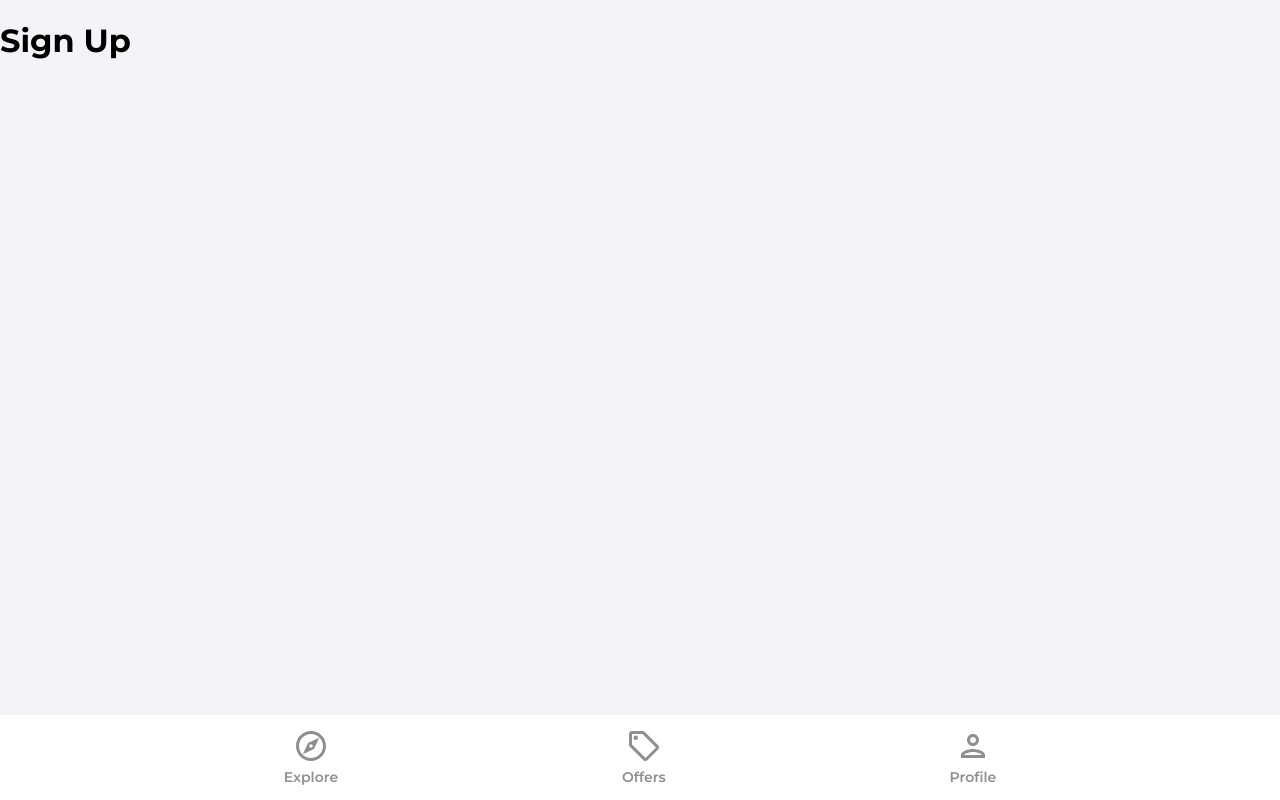
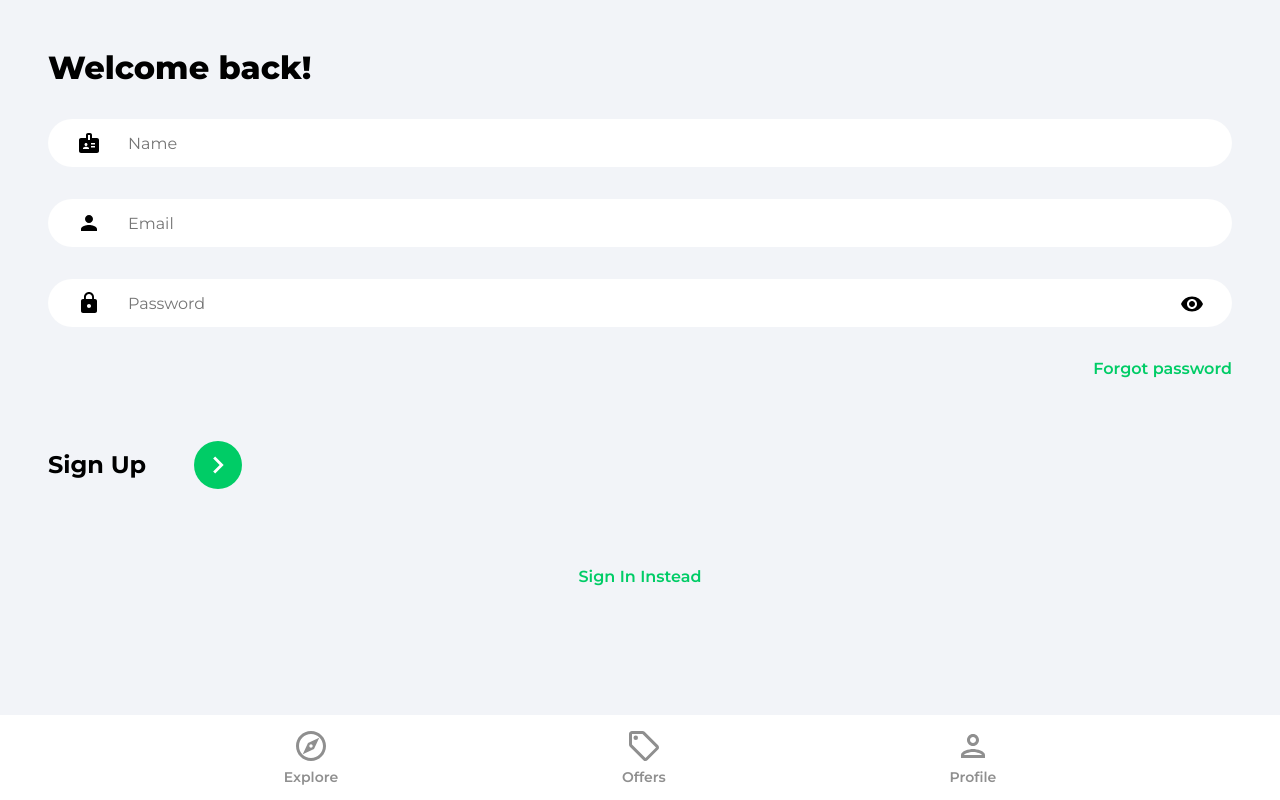
Before and after one commit to Catevika/BRAD-TRAVERSY_house-marketplace-practice, a React (Create React App) app: page /sign-up in a window 1280 px wide. Built offline with nearby package versions, Linux system fonts and the light colour scheme.

Commit message:
Add SignIn and SignUp pages

```diff
--- a/src/App.js
+++ b/src/App.js
@@ -2,7 +2,6 @@
 
 import Explore from './pages/Explore';
 import Offers from './pages/Offers';
-import Profile from './pages/Profile';
 import SignIn from './pages/SignIn';
 import SignUp from './pages/SignUp';
 import ForgotPassword from './pages/ForgotPassword';
--- a/src/components/Navbar.jsx
+++ b/src/components/Navbar.jsx
@@ -20,8 +20,8 @@
 					<li className='navbarListItem' onClick={() => navigate('/')}>
 						<ExploreIcon
 							fill={pathMatchRoute('/') ? '#2C2C2C' : '#8F8F8F'}
-							width={36}
-							height={36}
+							width='36px'
+							height='36px'
 						/>
 						<p
 							className={
@@ -36,8 +36,8 @@
 					<li className='navbarListItem' onClick={() => navigate('/offers')}>
 						<OfferIcon
 							fill={pathMatchRoute('/offers') ? '#2C2C2C' : '#8F8F8F'}
-							width={36}
-							height={36}
+							width='36px'
+							height='36px'
 						/>
 						<p
 							className={
@@ -52,8 +52,8 @@
 					<li className='navbarListItem' onClick={() => navigate('/profile')}>
 						<PersonOutlineIcon
 							fill={pathMatchRoute('/profile') ? '#2C2C2C' : '#8F8F8F'}
-							width={36}
-							height={36}
+							width='36px'
+							height='36px'
 						/>
 						<p
 							className={
--- a/src/pages/SignIn.jsx
+++ b/src/pages/SignIn.jsx
@@ -1,8 +1,81 @@
+import { useState } from 'react';
+import { Link, useNavigate } from 'react-router-dom';
+import { ReactComponent as ArrowRightIcon } from '../assets/svg/keyboardArrowRightIcon.svg';
+import visibilityIcon from '../assets/svg/visibilityIcon.svg';
+
 function SignIn() {
+	const [showPassword, setShowPassword] = useState(false);
+	const [formData, setFormData] = useState({
+		email: '',
+		password: ''
+	});
+
+	// * We destructure form data for later use of email and password separatly
+
+	const { email, password } = formData;
+
+	const navigate = useNavigate();
+
+	const onChange = (e) => {
+		setFormData((prevState) => ({
+			...prevState,
+			[e.target.id]: e.target.value // * Will be either id='email' or id='password'
+		}));
+	};
+
 	return (
-		<div>
-			<h1>Sign In</h1>
-		</div>
+		<>
+			<div className='pageContainer'>
+				<header>
+					<p className='pageHeader'>Welcome back!</p>
+				</header>
+				<main>
+					<form>
+						<input
+							className='emailInput'
+							type='email'
+							name='email'
+							id='email'
+							placeholder='Email'
+							value={email}
+							onChange={onChange}
+							autoComplete='current-email'
+						/>
+						<div className='passwordInputDiv'>
+							<input
+								className='passwordInput'
+								type={showPassword ? 'text' : 'password'}
+								name='password'
+								id='password'
+								placeholder='Password'
+								value={password}
+								onChange={onChange}
+								autoComplete='current-password'
+							/>
+							<img
+								src={visibilityIcon}
+								alt='Show password'
+								className='showPassword'
+								onClick={() => setShowPassword((prevState) => !prevState)}
+							/>
+						</div>
+						<Link to='/forgot-password' className='forgotPasswordLink'>
+							Forgot password
+						</Link>
+						<div className='signInBar'>
+							<p className='signInText'>Sign In</p>
+							<button className='signInButton'>
+								<ArrowRightIcon fill='#fff' width='34px' height='34px' />
+							</button>
+						</div>
+					</form>
+					{/* Google OAuth */}
+					<Link to='/sign-up' className='registerLink'>
+						Sign Up Instead
+					</Link>
+				</main>
+			</div>
+		</>
 	);
 }
 
--- a/src/pages/SignUp.jsx
+++ b/src/pages/SignUp.jsx
@@ -1,8 +1,92 @@
+import { useState } from 'react';
+import { Link, useNavigate } from 'react-router-dom';
+import { ReactComponent as ArrowRightIcon } from '../assets/svg/keyboardArrowRightIcon.svg';
+import visibilityIcon from '../assets/svg/visibilityIcon.svg';
+
 function SignUp() {
+	const [showPassword, setShowPassword] = useState(false);
+	const [formData, setFormData] = useState({
+		name: '',
+		email: '',
+		password: ''
+	});
+
+	// * We destructure form data for later use of email and password separatly
+
+	const { name, email, password } = formData;
+
+	const navigate = useNavigate();
+
+	const onChange = (e) => {
+		setFormData((prevState) => ({
+			...prevState,
+			[e.target.id]: e.target.value // * Will be either id='email' or id='password'
+		}));
+	};
+
 	return (
-		<div>
-			<h1>Sign Up</h1>
-		</div>
+		<>
+			<div className='pageContainer'>
+				<header>
+					<p className='pageHeader'>Welcome back!</p>
+				</header>
+				<main>
+					<form>
+						<input
+							className='nameInput'
+							type='text'
+							name='name'
+							id='name'
+							placeholder='Name'
+							value={name}
+							onChange={onChange}
+							autoComplete='current-name'
+						/>
+						<input
+							className='emailInput'
+							type='email'
+							name='email'
+							id='email'
+							placeholder='Email'
+							value={email}
+							onChange={onChange}
+							autoComplete='current-email'
+						/>
+						<div className='passwordInputDiv'>
+							<input
+								className='passwordInput'
+								type={showPassword ? 'text' : 'password'}
+								name='password'
+								id='password'
+								placeholder='Password'
+								value={password}
+								onChange={onChange}
+								autoComplete='current-password'
+							/>
+							<img
+								src={visibilityIcon}
+								alt='Show password'
+								className='showPassword'
+								onClick={() => setShowPassword((prevState) => !prevState)}
+							/>
+						</div>
+						<Link to='/forgot-password' className='forgotPasswordLink'>
+							Forgot password
+						</Link>
+						<div className='signUpBar'>
+							<p className='signUpText'>Sign Up</p>
+							<button className='signUpButton'>
+								<ArrowRightIcon fill='#fff' width='34px' height='34px' />
+							</button>
+						</div>
+					</form>
+					{/* Google OAuth */}
+					<Link to='/sign-in' className='registerLink'>
+						Sign In Instead
+					</Link>
+				</main>
+			</div>
+		</>
 	);
 }
 
```
